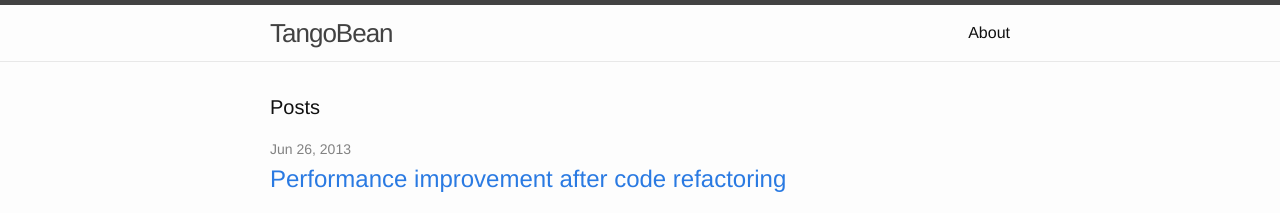
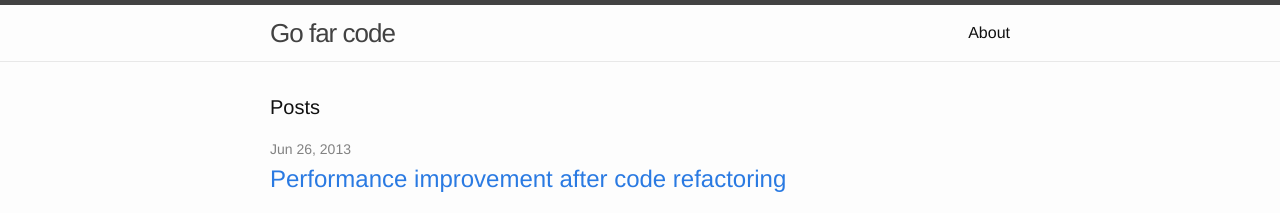
Before and after one commit to tangideas/tangideas.github.io, a Jekyll site: the page built from index.html, in a window 1280 px wide and 900 px high. Shown: the top 213 px of the window. Built offline with Jekyll 4.4.1, drawn with Linux system fonts in a browser that asks for light colours.

Commit message:
updated _config.yml

```diff
--- a/_config.yml
+++ b/_config.yml
@@ -1,9 +1,9 @@
 # Site settings
-title: TangoBean
+title: Go far code
 description: > # this means to ignore newlines until "baseurl:"
     Think in practice.
 baseurl: "" # the subpath of your site, e.g. /blog/
-url: "http://tangobean.com" # the base hostname & protocol for your site
+url: "http://gofarcode.com" # the base hostname & protocol for your site
 #twitter_username: fwso
 github_username: fwso
 
```
